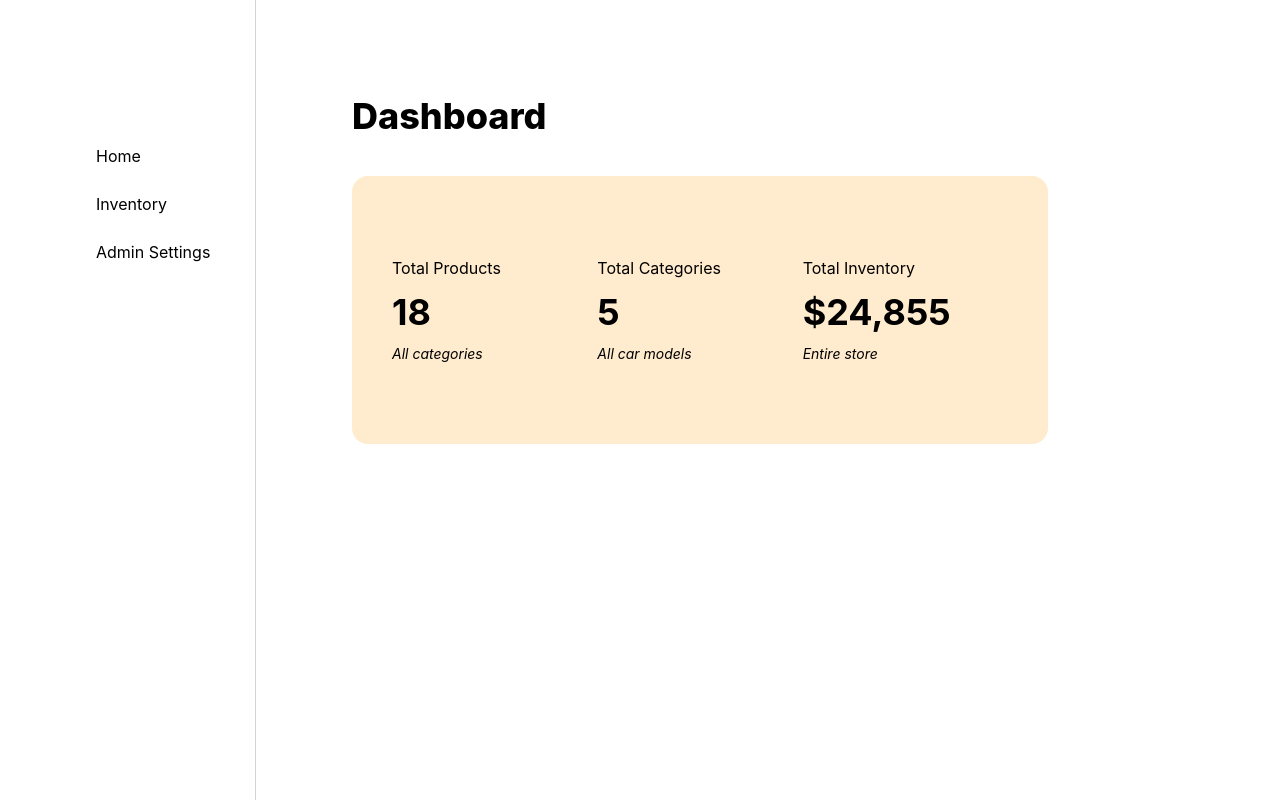
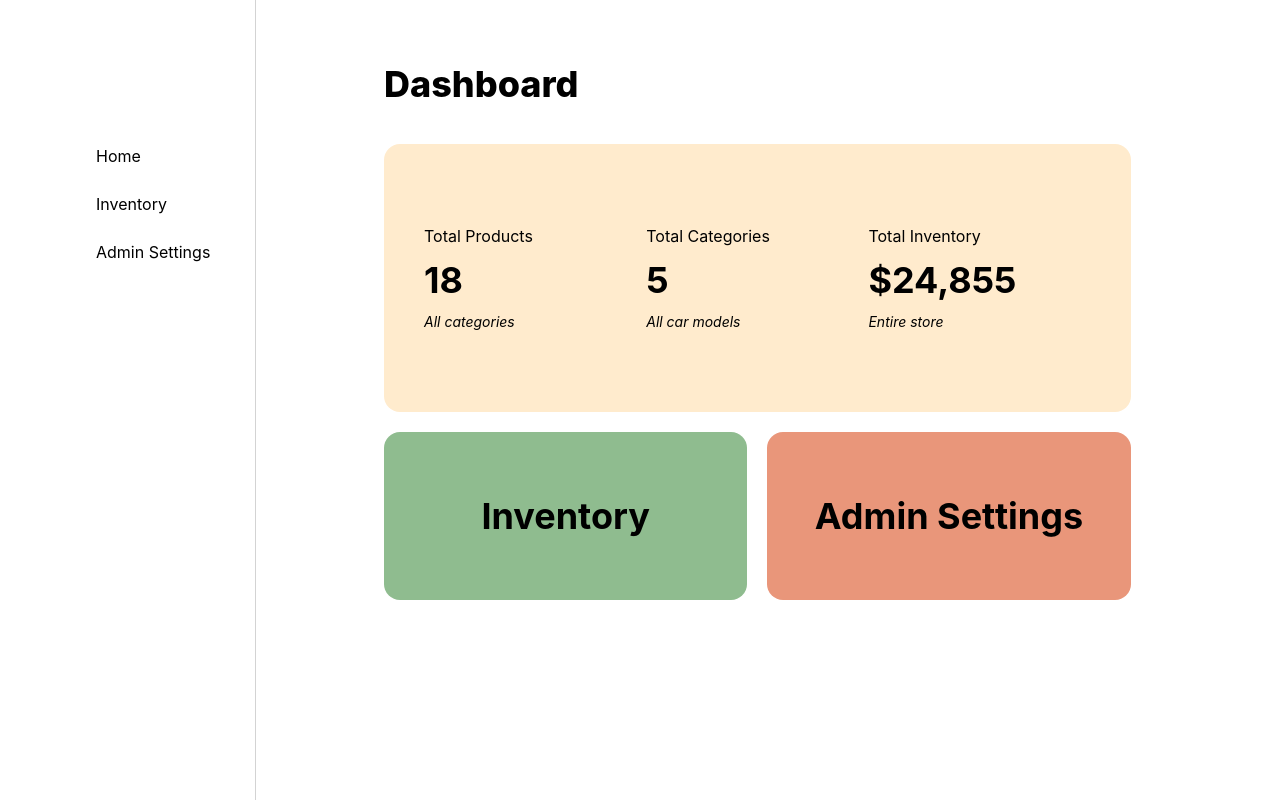
Before and after one commit to ecanvasser/inventory-app, a React (Create React App) app in the folder client/: page / in a window 1280 px wide. Built offline with nearby package versions, Linux system fonts and the light colour scheme.

Commit message:
Add Middleicons component to home Mainchart

```diff
--- a/client/src/components/Dashboard.js
+++ b/client/src/components/Dashboard.js
@@ -2,7 +2,7 @@ import Mainchart from "./Mainchart"
 
 const Dashboard = () => {
     return (
-        <main className="text-4xl font-extrabold pt-24 pl-24">
+        <main className="text-4xl font-extrabold pt-16 pl-32">
             <div id="section-title">Dashboard</div>
             <Mainchart />
         </main>
--- a/client/src/components/Mainchart.js
+++ b/client/src/components/Mainchart.js
@@ -1,6 +1,12 @@
+import Middleicons from "./Middleicons";
+
 const Mainchart = () => {
   return (
-        <div id="main-chart" className="grid grid-cols-3 w-9/12 bg-[#FFEBCD] mt-10 px-10 py-20 rounded-2xl">
+    <>
+      <div
+        id="main-chart"
+        className="grid grid-cols-3 w-10/12 bg-[#FFEBCD] mt-10 px-10 py-20 rounded-2xl"
+      >
         <div id="total-products" className="flex flex-col gap-3">
           <div className="text-base font-normal">Total Products</div>
           <div className="text-4xl font-bold">18</div>
@@ -17,7 +23,11 @@ const Mainchart = () => {
           <div className="text-sm font-normal italic">Entire store</div>
         </div>
       </div>
-    )
-}
+      <div id="middle-icons" className="w-10/12 grid grid-cols-2 gap-5 mt-5">
+        <Middleicons />
+      </div>
+    </>
+  );
+};
 
-export default Mainchart
+export default Mainchart;
--- /dev/null
+++ b/client/src/components/Middleicons.js
@@ -0,0 +1,20 @@
+const Middleicons = () => {
+  return (
+    <>
+      <div
+        id="left-iconbox"
+        className="bg-[#8FBC8F] flex flex-col items-center text-4xl font-bold px-10 py-16 rounded-2xl"
+      >
+        Inventory
+      </div>
+      <div
+        id="right-iconbox"
+        className="bg-[#E9967A] flex flex-col items-center text-4xl font-bold px-10 py-16 rounded-2xl"
+      >
+        Admin Settings
+      </div>
+    </>
+  );
+};
+
+export default Middleicons;
```
Lines whose indentation alone changed are shown as unchanged.
